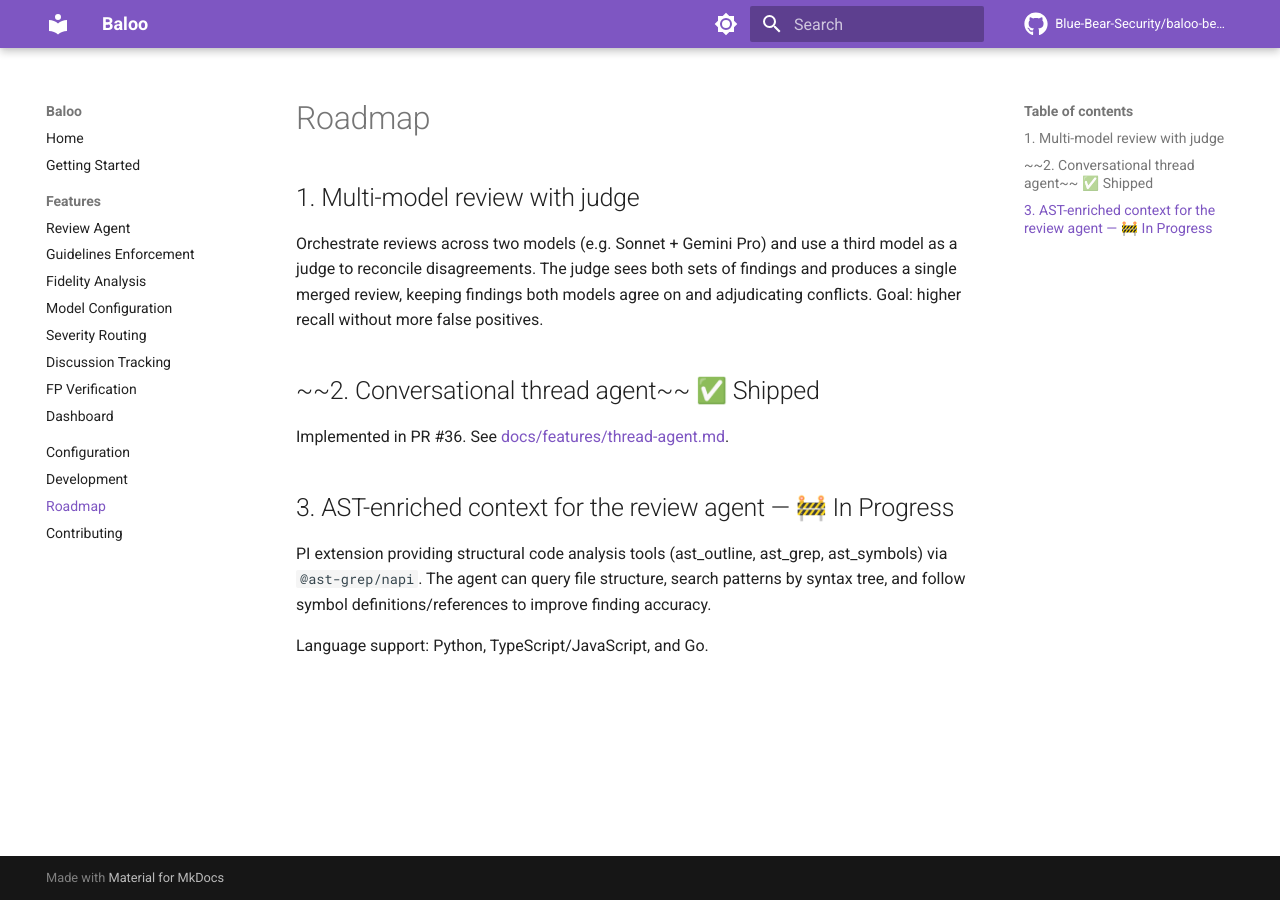
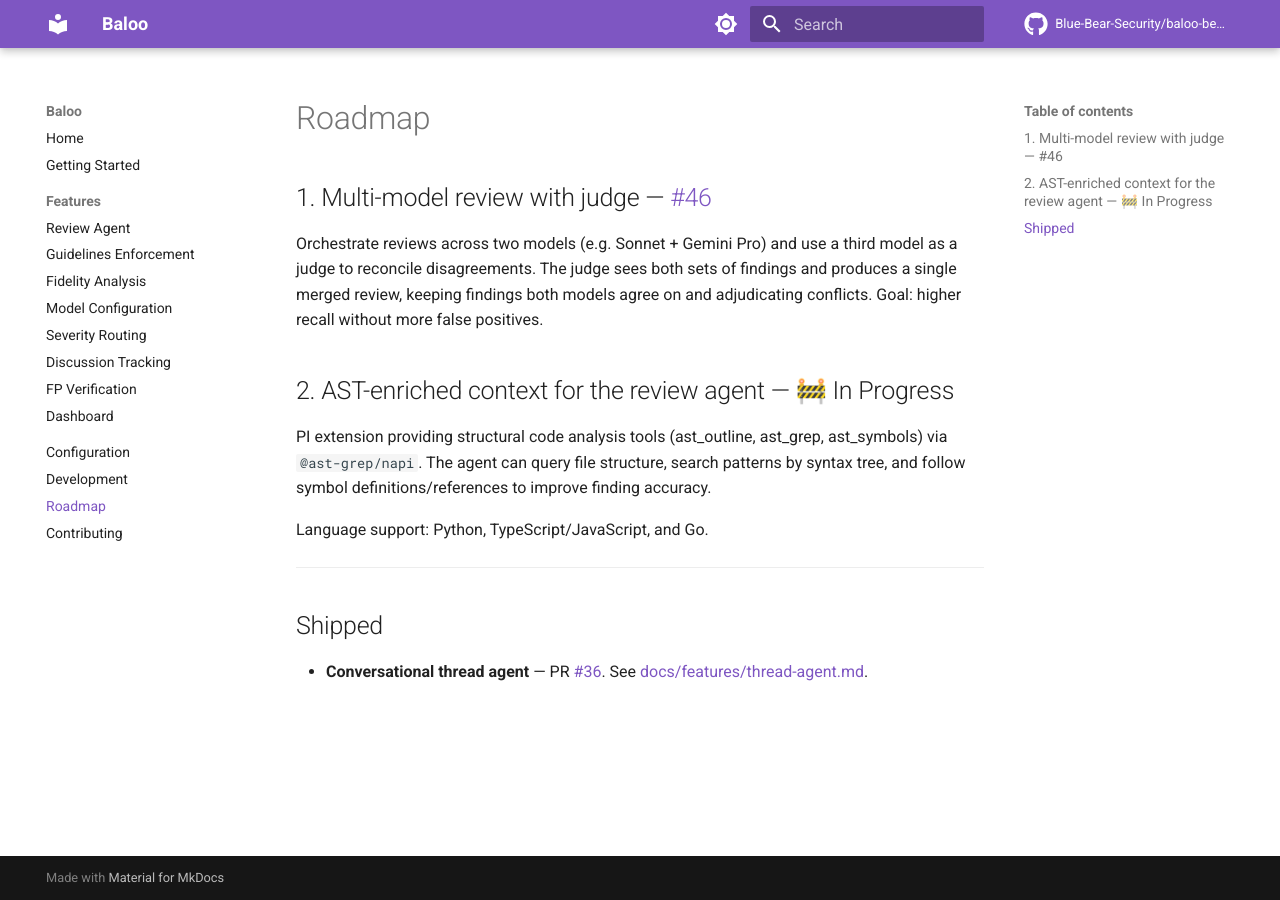
Before and after one commit to Blue-Bear-Security/baloo-bear, an MkDocs documentation site: the page built from docs/ROADMAP.md, in a window 1280 px wide. Built offline with MkDocs 1.6.1 and Material for MkDocs 9.7.7, drawn with Linux system fonts in a browser that asks for light colours; comment, search, counter and statistics services are not loaded.

Commit message:
docs: clean up roadmap, link issue #46 for multi-model review

```diff
--- a/docs/ROADMAP.md
+++ b/docs/ROADMAP.md
@@ -1,18 +1,21 @@
 # Roadmap
 
-## 1. Multi-model review with judge
+## 1. Multi-model review with judge — [#46](https://github.com/Blue-Bear-Security/baloo-bear/issues/46)
 Orchestrate reviews across two models (e.g. Sonnet + Gemini Pro) and use a
-third model as a judge to reconcile disagreements.  The judge sees both sets
+third model as a judge to reconcile disagreements. The judge sees both sets
 of findings and produces a single merged review, keeping findings both models
-agree on and adjudicating conflicts.  Goal: higher recall without more false
+agree on and adjudicating conflicts. Goal: higher recall without more false
 positives.
 
-## ~~2. Conversational thread agent~~ ✅ Shipped
-Implemented in PR #36. See [docs/features/thread-agent.md](features/thread-agent.md).
-
-## 3. AST-enriched context for the review agent — 🚧 In Progress
+## 2. AST-enriched context for the review agent — 🚧 In Progress
 PI extension providing structural code analysis tools (ast_outline, ast_grep, ast_symbols)
 via `@ast-grep/napi`. The agent can query file structure, search patterns by syntax tree,
 and follow symbol definitions/references to improve finding accuracy.
 
 Language support: Python, TypeScript/JavaScript, and Go.
+
+---
+
+## Shipped
+
+- **Conversational thread agent** — PR [#36](https://github.com/Blue-Bear-Security/baloo-bear/pull/36). See [docs/features/thread-agent.md](features/thread-agent.md).
```
